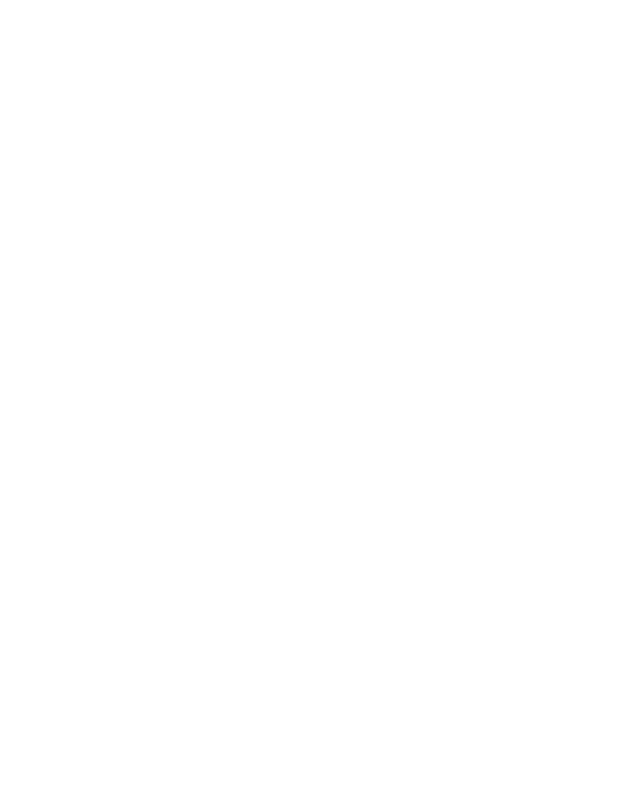
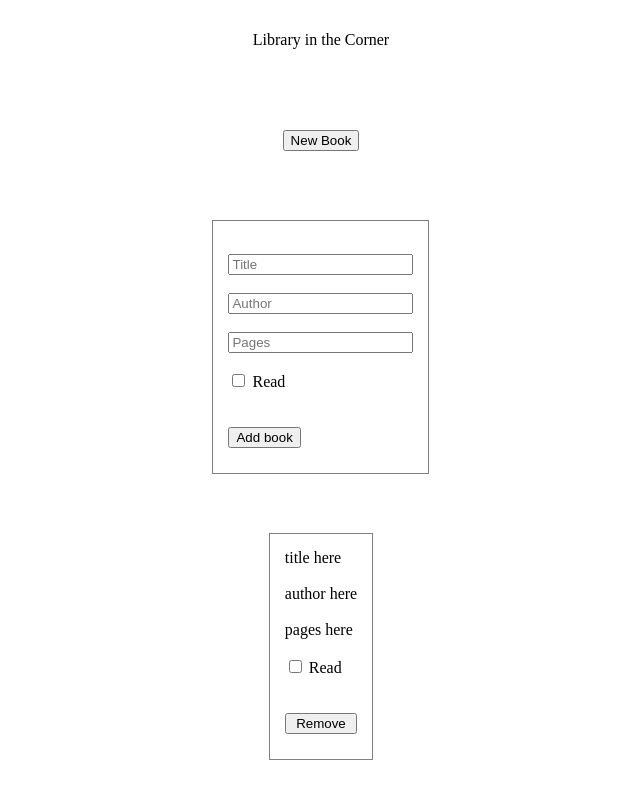
Before and after one commit to Skywingy/Library, a plain HTML site: page index.html in a window 1280 px wide. Shown: the whole page, without its empty margins (319-959 px from the left). Drawn offline with Linux system fonts and the light colour scheme.

Commit message:
i think html/structure is done now js and css

```diff
--- a/index.html
+++ b/index.html
@@ -10,6 +10,39 @@
 
 </head>
 <body>
+    <div class = "container">
+        <header class = "library">
+            <p>Library in the Corner</p>
+        </header>
+        <div class = "first">
+            <button type="button">New Book</button>
+        </div>
+        <div class = "form">
+            <form>
+                <label for="title"></label><br>
+                <input type="text" id="title" name="title" value="" placeholder="Title"><br>
+                <label for="author"></label><br>
+                <input type="text" id="author" name="author" value="" placeholder="Author"><br>
+                <label for="pages"></label><br>
+                <input type="number" id="pages" name="pages" value="" placeholder="Pages"><br><br>
+                <input type="checkbox" id="read" name="read" value="Read">
+                <label for="read">Read</label><br><br><br>
+                <input type="submit" value="Add book">
+            </form>
+        </div>
+        <div class = "card">
+                <label for="title">title here</label><br>
+                <label for="author">author here</label><br>
+                <label for="pages">pages here</label><br>
+                <div class = "checkbox">
+                    <input type="checkbox" id="read" name="read" value="Read">
+                    <label for="read">Read</label><br><br><br>
+                </div>
+                <input type="button" value="Remove" onclick="">
+        </div>
+    </div>
+
+
 
 </body>
 </html>
--- a/script.js
+++ b/script.js
@@ -0,0 +1,21 @@
+let myLibrary = [6, 21, 53, 46, 53];
+
+function Book() {
+  // the constructor...
+}
+
+function addBookToLibrary() {
+  // do stuff here
+}
+
+for (let i = 0; i < myLibrary.length; i++) {
+    console.table(myLibrary[i]);
+}
+
+function on() {
+    document.getElementById("overlay").style.display = "block";
+  }
+
+  function off() {
+    document.getElementById("overlay").style.display = "none";
+  }
--- a/style.css
+++ b/style.css
@@ -0,0 +1,43 @@
+html, body {
+    height:100% !important;
+    width:100% !important;
+    margin:0px;
+    padding:0px;
+}
+.container {
+    width: 100%;
+    height: 100%;
+    display: grid;
+    grid-template-columns: 1fr 1fr 1fr;
+    grid-template-rows: 10% 15% auto auto;
+    justify-items: center;
+    align-items: center;
+
+}
+
+.library {
+    grid-column: 1/4;
+
+}
+
+.first {
+    grid-column: 1/4;
+}
+
+.form {
+    grid-column: 1/4;
+    border: 1px solid grey;
+    padding: 15px 15px 25px 15px;
+    margin-bottom: 20px;
+
+}
+
+.card {
+    grid-column: 1/4;
+    border: 1px solid grey;
+    padding: 15px 15px 25px 15px;
+    display: flex;
+    flex-direction: column;
+    margin-bottom: 20px;
+
+}
```
